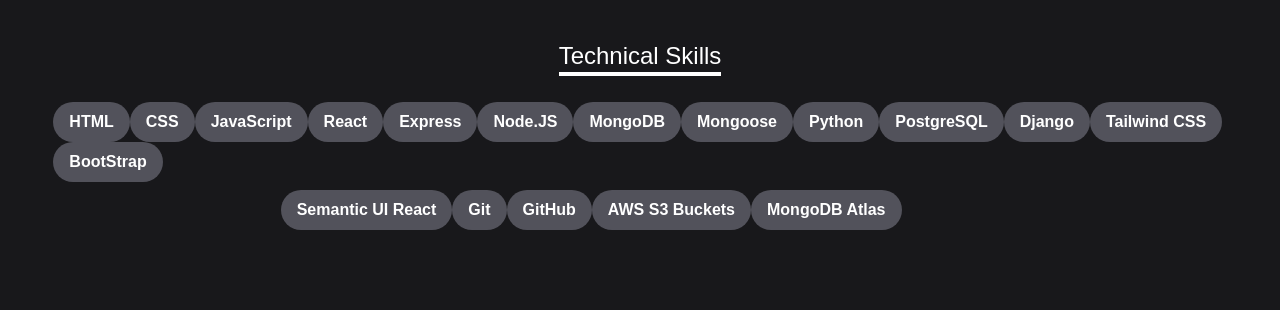
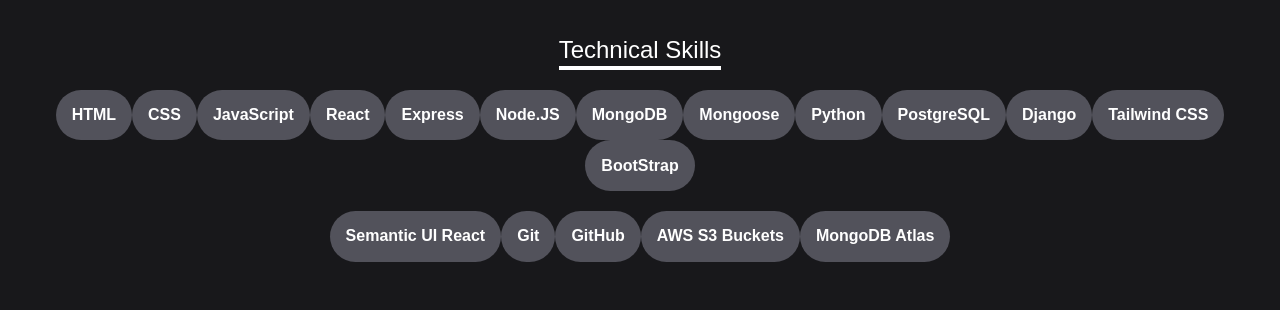
Before and after one commit to pnguyen121/portfolio_phil, a React (Vite) app: page /#/about in a window 1280 px wide. Shown: the part 453-763 px from the top of the page. Built offline with nearby package versions, Linux system fonts and the light colour scheme.

Commit message:
fixed technical skkills list for bigger screens

```diff
--- a/src/Pages/AboutPage/AboutPage.jsx
+++ b/src/Pages/AboutPage/AboutPage.jsx
@@ -50,7 +50,7 @@
             Technical Skills
             <div className="bg-white h-1 w-full mb-10"></div>
           </h2>
-          <div className="text-white w-80 h-full sm:w-11/12 sm:mb-8 sm:h-full sm:pt-5 ">
+          <div className="flex flex-wrap text-white w-80 h-full sm:w-11/12 sm:mb-8 sm:h-full sm:pt-5 justify-center justify-items-center">
             <button class="bg-zinc-600 hover:bg-zinc-700 text-white font-bold py-2 px-4 rounded-full">
               HTML
             </button>
@@ -90,22 +90,22 @@
             <button class="bg-zinc-600 hover:bg-zinc-700 text-white font-bold py-2 px-4 rounded-full">
               BootStrap
             </button>
-            <button class="bg-zinc-600 hover:bg-zinc-700 text-white font-bold py-2 px-4 rounded-full sm:invisible">
+            <button class="bg-zinc-600 hover:bg-zinc-700 text-white font-bold py-2 px-4 rounded-full sm:hidden">
                 Semantic UI React
               </button>
-              <button class="bg-zinc-600 hover:bg-zinc-700 text-white font-bold py-2 px-4 rounded-full sm:invisible">
+              <button class="bg-zinc-600 hover:bg-zinc-700 text-white font-bold py-2 px-4 rounded-full sm:hidden">
                 Git
               </button>
-              <button class="bg-zinc-600 hover:bg-zinc-700 text-white font-bold py-2 px-4 rounded-full sm:invisible">
+              <button class="bg-zinc-600 hover:bg-zinc-700 text-white font-bold py-2 px-4 rounded-full sm:hidden">
                 GitHub
               </button>
-              <button class="bg-zinc-600 hover:bg-zinc-700 text-white font-bold py-2 px-4 rounded-full sm:invisible">
+              <button class="bg-zinc-600 hover:bg-zinc-700 text-white font-bold py-2 px-4 rounded-full sm:hidden">
                 AWS S3 Buckets
               </button>
-              <button class="bg-zinc-600 hover:bg-zinc-700 text-white font-bold py-2 px-4 rounded-full sm:invisible">
+              <button class="bg-zinc-600 hover:bg-zinc-700 text-white font-bold py-2 px-4 rounded-full sm:hidden">
                 MongoDB Atlas
               </button>
-            <div className="flex justify-center pt-5 w-11/12 invisible sm:visible sm:pt-2">
+            <div className="flex justify-center pt-5 w-11/12 invisible sm:visible sm:pt-5">
               <button class="bg-zinc-600 hover:bg-zinc-700 text-white font-bold py-2 px-4 rounded-full">
                 Semantic UI React
               </button>
```
Also changed, not shown: 1 other file (tests, documents, lock files or other folders).
